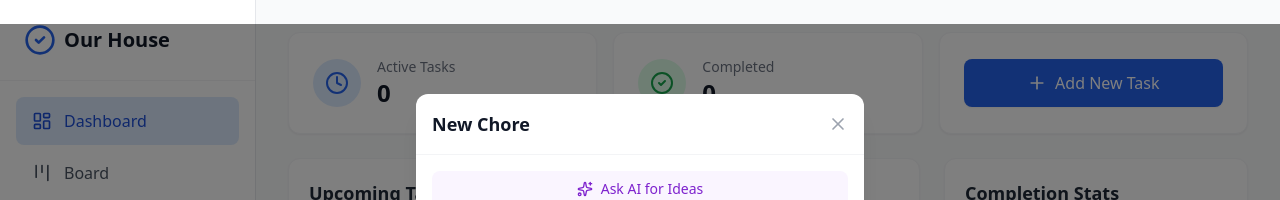
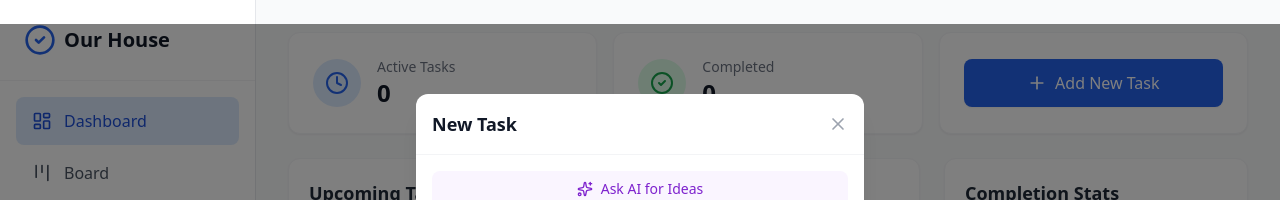
Before and after one commit to angutierrezdev/our-house, a React (Vite) app: page / in a window 1280 px wide. Both pictures are taken after a click on the button "Add New Task". Shown: the top 200 px of the page. Built offline with nearby package versions, Linux system fonts and the light colour scheme.

Commit message:
refactor(ui): change chore terminology to task in modal
Updates modal header labels from 'Edit Chore'/'New Chore' to 'Edit Task'/'New Task' for consistency across the application UI.

```diff
--- a/components/ChoreModal.tsx
+++ b/components/ChoreModal.tsx
@@ -98,7 +98,7 @@ const ChoreModal: React.FC<ChoreModalProps> = ({ isOpen, onClose, people, existi
       <div className="bg-white rounded-xl shadow-xl w-full max-w-md flex flex-col max-h-[90vh]">
         <div className="flex justify-between items-center p-4 border-b border-gray-100 flex-shrink-0">
           <h2 className="text-lg font-semibold text-gray-900">
-            {existingChore ? "Edit Chore" : "New Chore"}
+            {existingChore ? "Edit Task" : "New Task"}
           </h2>
           <button onClick={onClose} className="text-gray-400 hover:text-gray-600">
             <X className="w-5 h-5" />
```
